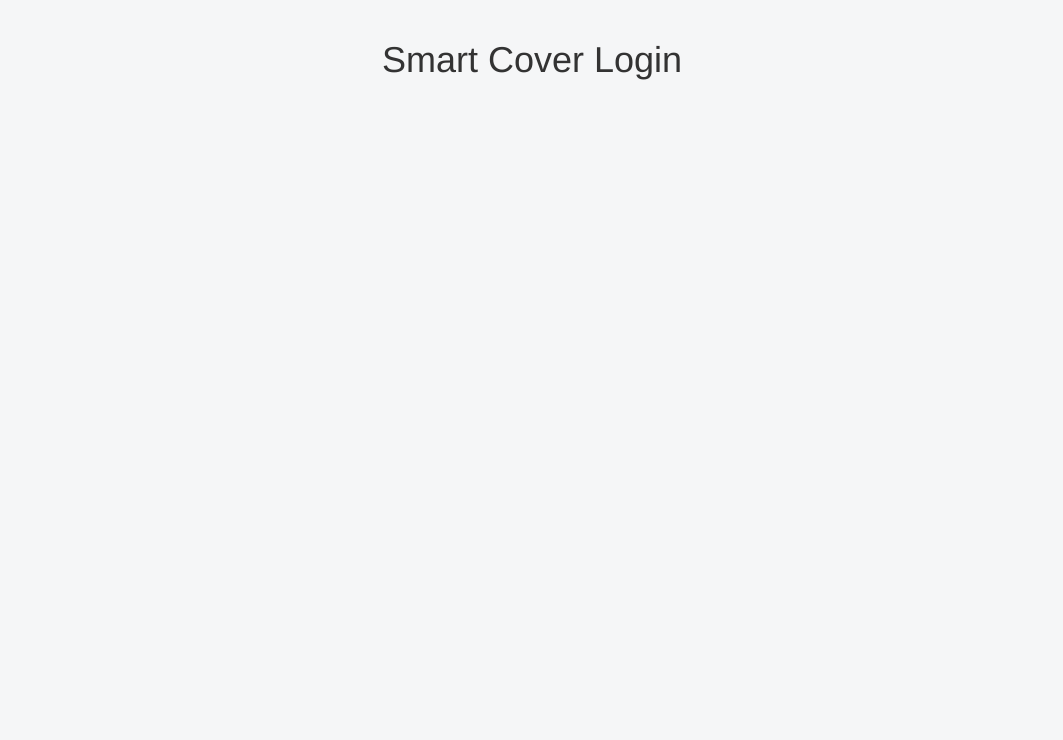
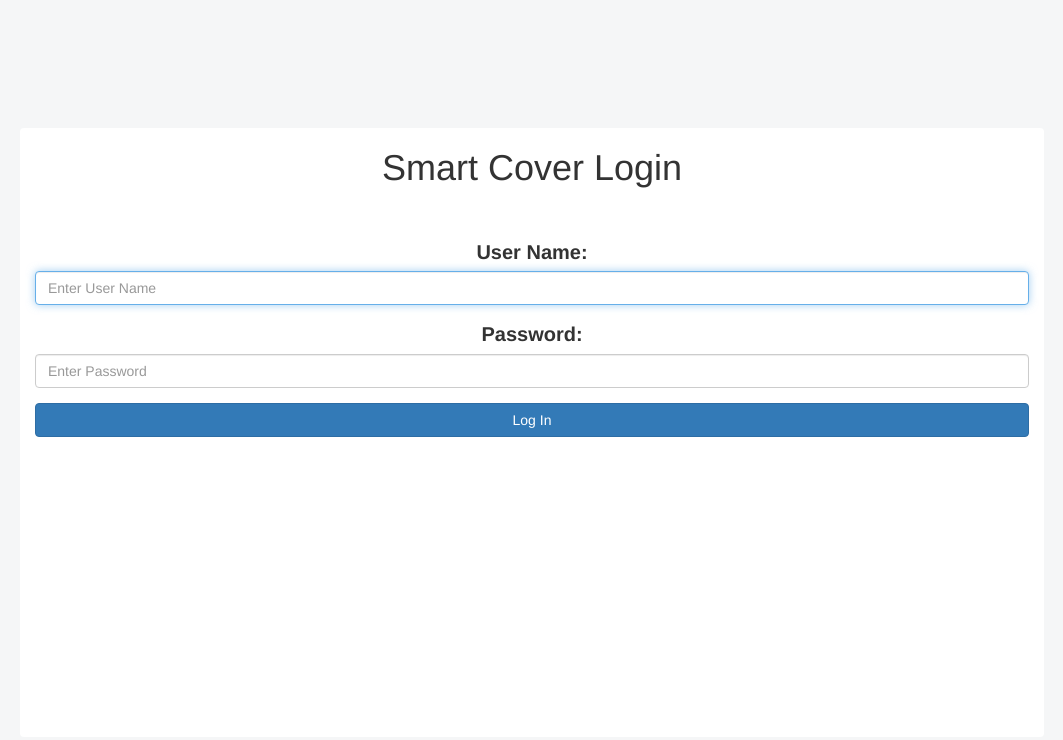
Before and after one commit to jdesoto1618/sc_login_page, a plain HTML site: page index.html in a window 1280 px wide. Shown: the whole page, without its empty margins (108-1171 px from the left). Drawn offline with nearby package versions, Linux system fonts and the light colour scheme.

Commit message:
adds custom margins to container div

```diff
--- a/css/styles.css
+++ b/css/styles.css
@@ -3,7 +3,29 @@ body {
   background: #F5F6F7;
 }
 
-/* set top margin for page title */
+/* set styles for container div */
+.container {
+  background: #fff;
+  margin: 10%;
+  /* set custom padding to extend div */
+  padding: 0 15px 300px;
+  border-radius: 4px;
+}
+
+/* set styles for page title */
 #page_title {
-  margin-top: 40px;
+  margin-bottom: 50px;
 }
+
+/* set styles for input labels */
+.form-group>.text-center {
+  font-size: 20px;
+}
+
+/* media queries */
+@media (min-width: 768px) {
+  .container {
+    /* set the width to be inherited. otherwise, a default width overrides and causes problems */
+    width: inherit;
+  }
+}
--- a/index.html
+++ b/index.html
@@ -14,7 +14,21 @@
     <link rel="stylesheet" href="css/styles.css">
   </head>
   <body>
-    <h1 class="text-center" id='page_title'>Smart Cover Login</h1>
+    <div class="container">
+      <h1 class="text-center" id='page_title'>Smart Cover Login</h1>
+      <!-- create a vertical form for logging in -->
+      <form>
+        <div class="form-group text-center">
+          <label for="username" class="text-center">User Name:</label>
+          <input type="text" class="form-control" id="" placeholder="Enter User Name" name="username" autofocus>
+        </div>
+        <div class="form-group text-center">
+          <label for="password" class="text-center">Password:</label>
+          <input type="password" class="form-control" id="" placeholder="Enter Password" name="password">
+        </div>
+        <button type="submit" class="btn btn-primary btn-block">Log In</button>
+      </form> <!-- closes vertical bootstrap form -->
+    </div> <!-- closes container div -->
     <!-- jquery cdn, required for all of bootstrap -->
     <script src="https://ajax.googleapis.com/ajax/libs/jquery/3.3.1/jquery.min.js"></script>
     <!-- javascript required for bootstrap -->
```
